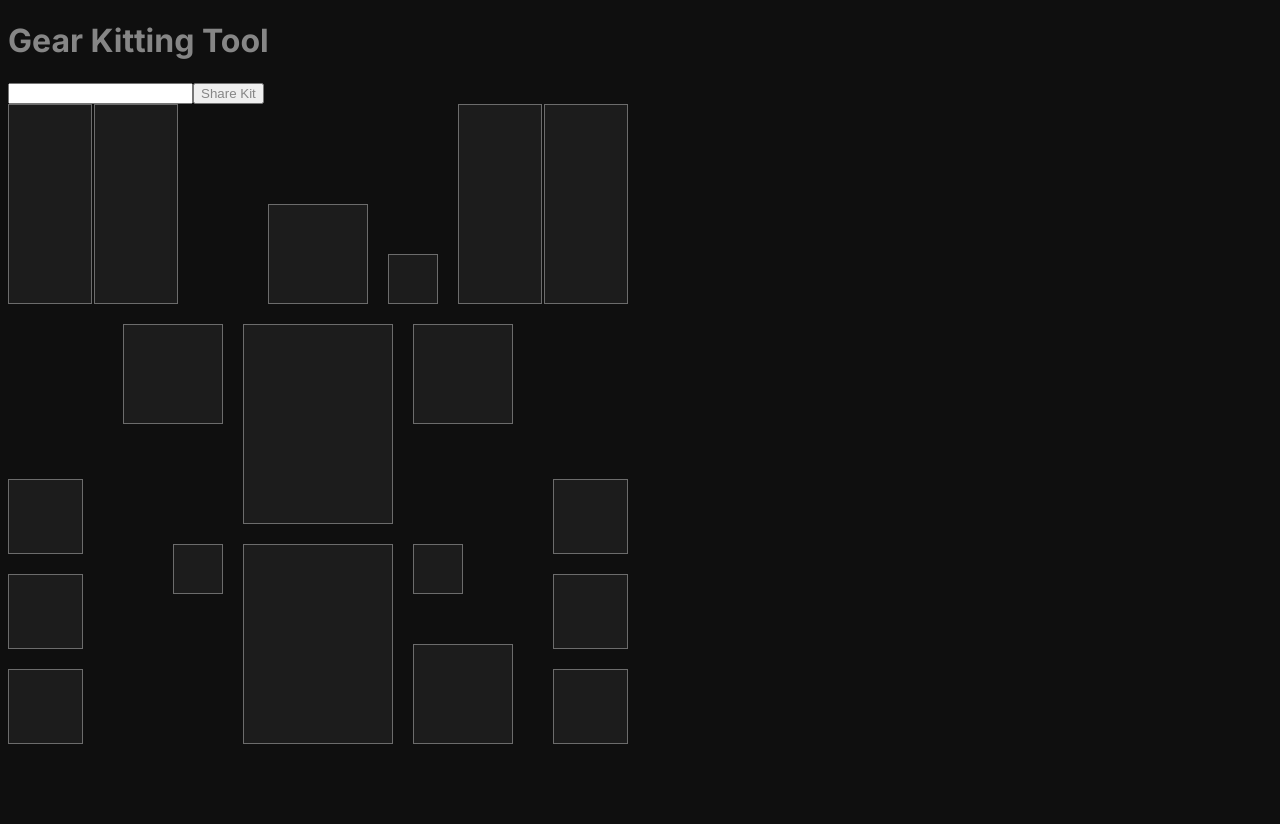
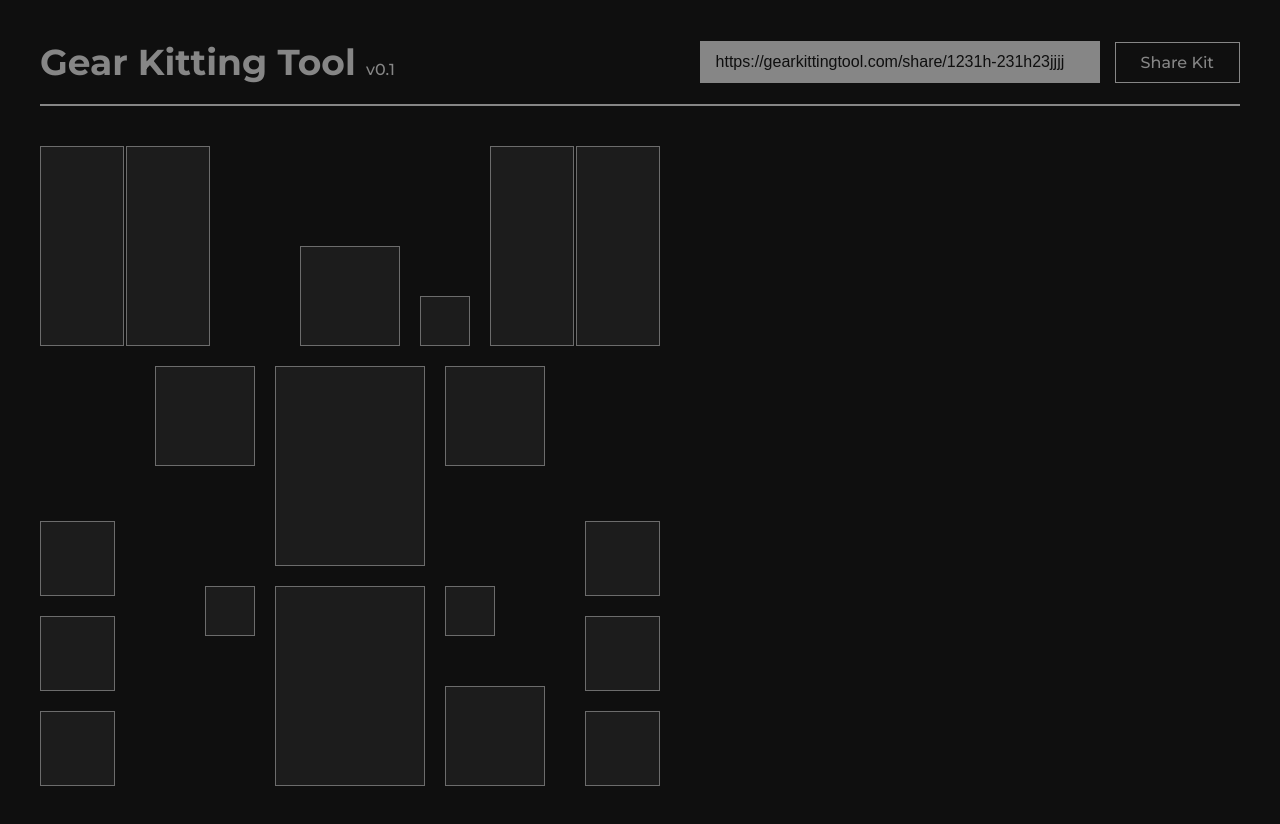
Before and after one commit to justono1/gear-kitting-tool, a Next.js app: page / in a window 1280 px wide. Shown: the top 824 px of the page. Built offline with nearby package versions, Linux system fonts and the light colour scheme.

Commit message:
Stubbed in header and added fonts

```diff
--- a/src/app/(app)/globals.scss
+++ b/src/app/(app)/globals.scss
@@ -3,6 +3,8 @@
 * {
   box-sizing: border-box;
   color: $color-gray-4;
+  margin: 0;
+  padding: 0;
 }
 
 html {
@@ -11,11 +13,49 @@ html {
   background-color: $color-gray-1;
 }
 
-body {
+main {
+  padding: 40px;
 }
 
-main {
+body {
+  font-family: $font-family;
+  font-weight: $font-weight-medium;
+  font-style: normal;
 }
 
-h1 {
+h1,
+.h1,
+h2,
+.h2,
+h3,
+.h3 {
+  font-family: $font-family;
+  font-weight: $font-weight-bold;
+  font-style: normal;
 }
+
+h1,
+.h1 {
+  font-size: 36px;
+  small {
+    font-size: 16px;
+  }
+}
+
+h2,
+.h2 {
+  font-size: 20px;
+}
+
+h3,
+.h3 {
+  font-size: 16px;
+}
+
+small,
+p,
+li,
+a {
+  font-weight: $font-weight-medium;
+  font-size: 16px;
+}
--- a/src/app/(app)/layout.tsx
+++ b/src/app/(app)/layout.tsx
@@ -11,7 +11,18 @@ const inter = Inter({
 const Layout: React.FC<{ children: React.ReactNode }> = ({ children }) => {
   return (
     <html className={inter.className}>
-      <body>{children}</body>
+      <head>
+        <link rel="preconnect" href="https://fonts.googleapis.com" />
+        <link rel="preconnect" href="https://fonts.gstatic.com" />
+        <link
+          href="https://fonts.googleapis.com/css2?family=Montserrat:wght@500;700&display=swap"
+          rel="stylesheet"
+        ></link>
+      </head>
+
+      <body>
+        <main>{children}</main>
+      </body>
     </html>
   )
 }
--- /dev/null
+++ b/src/app/(app)/page.module.scss
@@ -0,0 +1,43 @@
+@import '@/scss/variables.scss';
+
+.header {
+  border-bottom: 2px solid $color-gray-4;
+  display: flex;
+  align-items: center;
+  justify-content: space-between;
+  padding-bottom: 20px;
+  margin-bottom: 40px;
+}
+
+.shareBox {
+  display: flex;
+  align-items: center;
+}
+
+.inputText {
+  background: $color-gray-4;
+  outline: none;
+  border: 1px solid $color-gray-4;
+  width: 400px;
+  margin-right: 15px;
+  color: $color-gray-1;
+  font-size: 16px;
+  padding: 11px 15px;
+}
+
+.button {
+  appearance: none;
+  outline: none;
+  border: 1px solid $color-gray-4;
+  font-family: $font-family;
+  font-weight: $font-weight-medium;
+  font-size: 16px;
+  padding: 10px 25px;
+  background: transparent;
+  cursor: pointer;
+  transition: 0.3s linear;
+  &:hover {
+    background: $color-gray-4;
+    color: $color-gray-1;
+  }
+}
--- a/src/app/(app)/page.tsx
+++ b/src/app/(app)/page.tsx
@@ -1,21 +1,28 @@
+import css from './page.module.scss'
 import ClassLayout from '@/components/ClassLayout/ClassLayout'
-import Slot from '@/components/Slot/Slot'
 import Link from 'next/link'
 import React from 'react'
 
 const Page = () => {
   return (
     <>
-      <main>
-        <header>
-          <h1>Gear Kitting Tool</h1>
-          <div className={'formControl'}>
-            <input type="text" />
-            <button type="submit">Share Kit</button>
-          </div>
-        </header>
+      <header className={css.header}>
+        <h1>
+          Gear Kitting Tool <small>v0.1</small>
+        </h1>
+        <div className={css.shareBox}>
+          <input
+            className={css.inputText}
+            type="text"
+            value={'https://gearkittingtool.com/share/1231h-231h23jjjj'}
+          />
+          <button className={css.button}>Share Kit</button>
+        </div>
+      </header>
+      <section>
+        <div></div>
         <ClassLayout />
-      </main>
+      </section>
     </>
   )
 }
--- a/src/scss/variables.scss
+++ b/src/scss/variables.scss
@@ -11,3 +11,8 @@ $color-rare: #31abdf;
 $color-epic: #c212de;
 $color-legendary: #dc632f;
 $color-unique: #cebb0e;
+
+$font-weight-medium: 500;
+$font-weight-bold: 700;
+
+$font-family: 'Montserrat', sans-serif;
```
